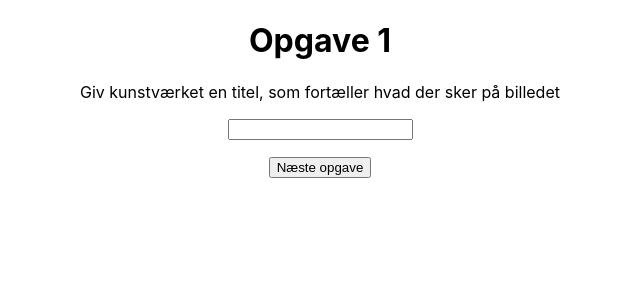
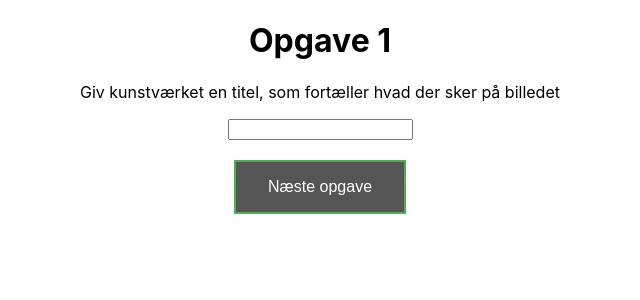
Before and after one commit to signesussemiehl/ux-girls-0, a React (Create React App) app: page / in a window 1280 px wide. Shown: the top 300 px of the page, without its empty margins (320-960 px from the left). Built offline with nearby package versions, Linux system fonts and the light colour scheme; no server answers.

Commit message:
Redirect button

```diff
--- a/src/App.js
+++ b/src/App.js
@@ -2,15 +2,33 @@ import React from 'react';
 import './App.css';
 import Image from './Image/Image.js';
 import Knap from './Knap.js';
-import MyForm from './MyForm';
+import FormName from './MyForm';
+import SecondForm from './Opgave2';
+
+import {
+  BrowserRouter as Router,
+  Switch,
+  Route,
+  Link
+} from "react-router-dom";
 
 function App() {
   return (
+    <Router>
     <div className="App">
     <Image/>
-    <MyForm/>
-    <p><Knap/></p>
+    <Switch>
+      <Route path="/opgave2">
+        <SecondForm />
+      </Route>
+      <Route path="/">
+
+        <FormName />
+        <p><Knap/></p>
+      </Route>
+    </Switch>
     </div>
+    </Router>
 );
 }
 
--- a/src/Knap.css
+++ b/src/Knap.css
@@ -1,4 +1,4 @@
-.button {
+.myBtn {
     background-color: #555555;
     /* Green */
     border: 2px solid #4CAF50;
@@ -15,7 +15,7 @@
     cursor: pointer;
 }
 
-.button:hover {
+.myBtn:hover {
     background-color: #555555;
     color: white;
 }
--- a/src/Knap.js
+++ b/src/Knap.js
@@ -1,6 +1,6 @@
 import React from 'react';
 import './Knap.css';
-import { Redirect } from 'react-router-dom'
+import { Redirect } from 'react-router-dom' //Husk at installere den her: npm install --save react-router-dom
 
 class Knap extends React.Component {
   state = {
@@ -13,14 +13,14 @@ class Knap extends React.Component {
   }
   renderRedirect = () => {
     if (this.state.redirect) {
-      return <Redirect to='./Opgave2.js' />
+      return <Redirect to='/opgave2' /> //Det er her jeg har ændret noget, så den skulle redirecte til Opgave2, men det gør den ikke.
     }
   }
   render () {
     return (
        <div id= "Redirect">
         {this.renderRedirect()}
-        <button onClick={this.setRedirect}>Næste opgave</button>
+        <button onClick={this.setRedirect} className='myBtn'>Næste opgave</button>
        </div>
     )
   }
--- a/src/MyForm.js
+++ b/src/MyForm.js
@@ -1,6 +1,6 @@
 import React from 'react';
 
-class MyForm extends React.Component {
+class FormName extends React.Component {
   render() {
     return (
       <form id= "Form">
@@ -14,4 +14,4 @@ class MyForm extends React.Component {
   }
 }
 
-export default MyForm;
+export default FormName;
--- a/src/Opgave2.js
+++ b/src/Opgave2.js
@@ -3,9 +3,10 @@ import ReactDOM from 'react-dom';
 import './index.css';
 import './Opgave2.js';
 import App from './App';
+import FormName from './MyForm.js';
 import * as serviceWorker from './serviceWorker';
 
-class MyForm extends React.Component {
+class SecondForm extends React.Component {
     render() {
       return (
         <form id= "Form">
@@ -31,11 +32,15 @@ class MyForm extends React.Component {
 
 
 
-ReactDOM.render(<App/>, document.getElementById('root'));
-ReactDOM.render(<MyForm />, document.getElementById('Form'));
-ReactDOM.render(<MyForm />, document.getElementById('Redirect'));
+/*ReactDOM.render(<App/>, document.getElementById('root'));
+ReactDOM.render(<FormName />, document.getElementById('Form'));
+ReactDOM.render(<SecondForm />, document.getElementById('Redirect'));
+
 //ReactDOM.render(<MyHeader />, document.getElementById('root'));
 // If you want your app to work offline and load faster, you can change
 // unregister() to register() below. Note this comes with some pitfalls.
 // Learn more about service workers: https://bit.ly/CRA-PWA
 serviceWorker.unregister();
+*/
+
+export default SecondForm;
```
